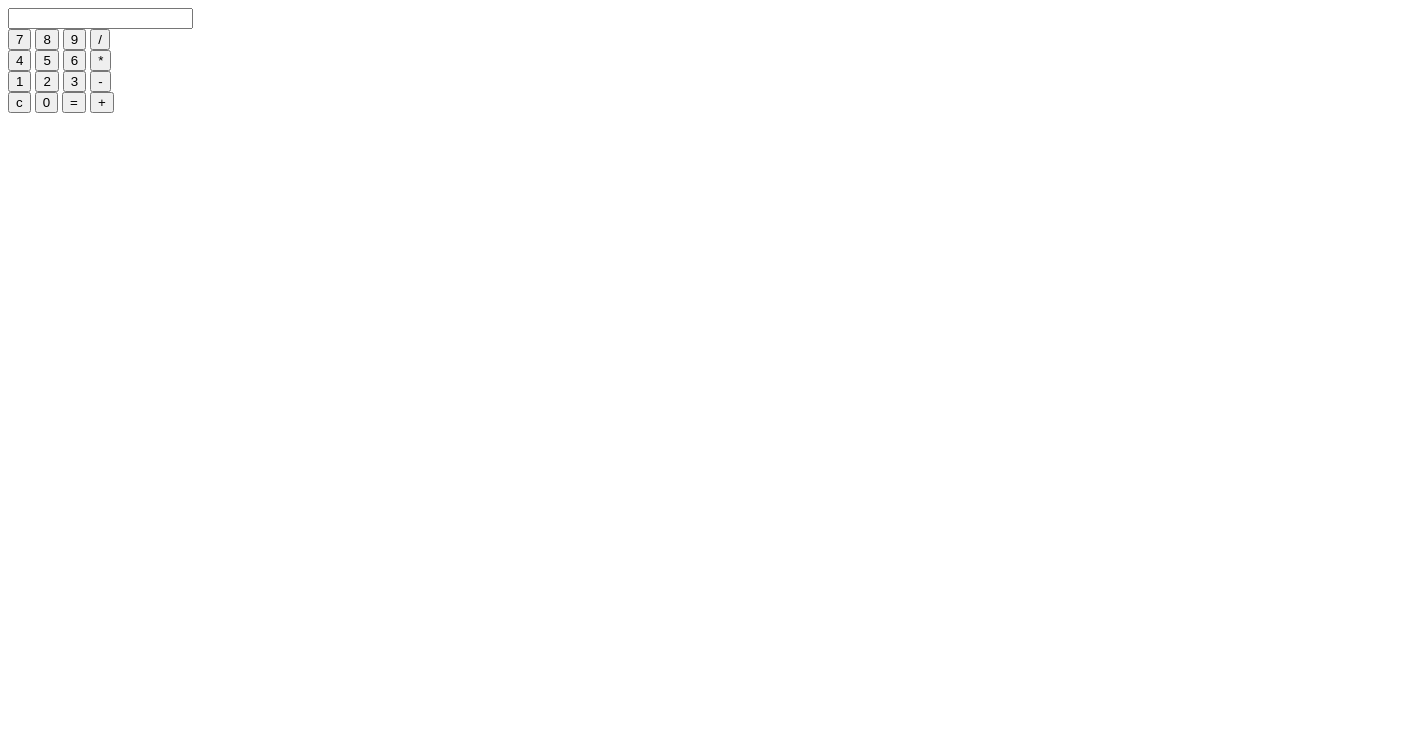
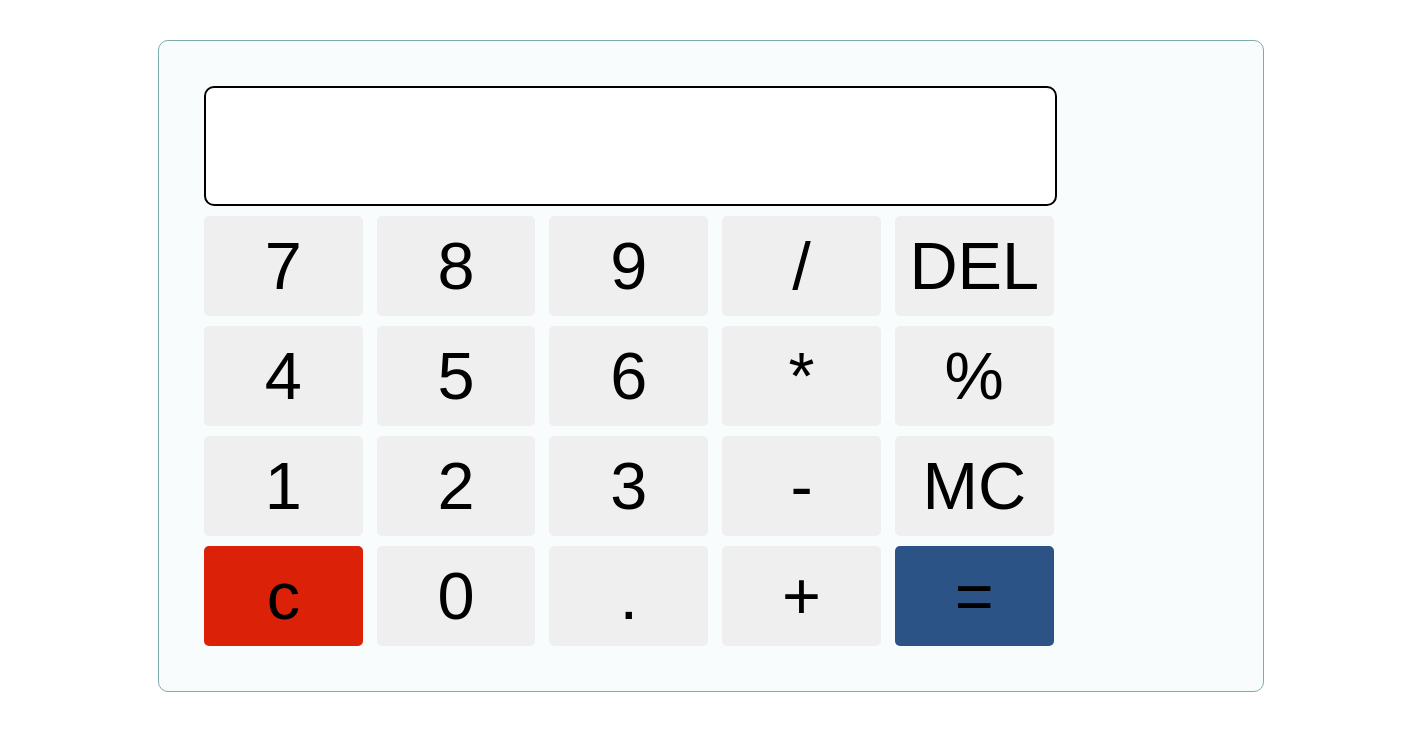
Before and after one commit to WilldenbergFerreira/calculadora-html-css-js, a plain HTML site: page index.html in a window 1280 px wide. Shown: the whole page, 1408 px wide, since content can reach past the window. Drawn offline with Linux system fonts and the light colour scheme.

Commit message:
Concluindo com CSS e JS

```diff
--- a/calculadora.js
+++ b/calculadora.js
@@ -6,7 +6,11 @@ function botao(num){
 function reset(){
     document.calc.visor.value = '';
 }
+
 function calcula(){
     resultado = eval(valor);
     document.calc.visor. value = resultado
 }
+function excluinumero(){
+    valor = document.calc.visor.value = num - num;
+}
--- a/estilo.css
+++ b/estilo.css
@@ -0,0 +1,54 @@
+body{
+
+position: absolute;;
+width: 100%;
+height: 100%;
+margin-left: 10%;
+margin-top: 10px;
+
+}
+
+#calculadora{
+    border: 1px solid rgb(124, 173, 169);
+    background-color: rgb(249, 252, 253);
+    width: 80%;
+    height: 90%;
+    padding: 40px;
+    border-radius: 10px;
+    margin: 30px;
+}
+input{
+    width: 15.5%;
+    height: 100px;
+    margin: 5px;
+    border-radius: 5px;
+    border-style: none;
+    font-size: 50pt;
+}
+#igualdade{
+    width: 15.5%;
+    height: 100px;
+    margin: 5px;
+    border-radius: 5px;
+    border-style: none;
+    font-size: 50pt;
+    background-color: rgb(44, 83, 134);
+}
+#reseta{
+    width: 15.5%;
+    height: 100px;
+    margin: 5px;
+    border-radius: 5px;
+    border-style: none;
+    font-size: 50pt;
+    background-color: rgb(219, 34, 9);
+}
+#visor{
+    width: 79%;
+    height:10%;
+    font-size: 50pt;
+    overflow: hidden;
+    border-radius: 10px;
+    padding:20px;
+    border: 2px solid black;
+}
--- a/index.html
+++ b/index.html
@@ -5,35 +5,41 @@
     <meta name="viewport" content="width=device-width, initial-scale=1.0">
     <script lang="javaScript" src="calculadora.js"></script>
 
+
     <title>Calculadora</title>
+    <link rel="stylesheet" href="estilo.css">
 </head>
 <body>
     <form action=""name="calc">
         <div id="calculadora">
             <input type="text" id="visor" name="visor">
-            <div id="primeira">
+            <div>
                 <input type="button" value="7" class= "botao borda" onclick="botao(value)">
                 <input type="button" value="8" class= "botao borda" onclick="botao(value)">
                 <input type="button" value="9" class= "botao borda" onclick="botao(value)">
                 <input type="button" value="/" class= "botao borda" onclick="botao(value)">
+                <input type="button" value="DEL" classe="botao borda" onclick="excluinumero()">
             </div>
-                <div id="segunda">
+                <div>
                     <input type="button" value="4" class= "botao borda" onclick="botao(value)">
                     <input type="button" value="5" class= "botao borda" onclick="botao(value)">
                     <input type="button" value="6" class= "botao borda" onclick="botao(value)">
                     <input type="button" value="*" class= "botao borda" onclick="botao(value)">
+                    <input type="button" value="%" class= "botao borda" onclick="porcentagem()">
                  </div>
-                <div id="terceira">
+                <div>
                     <input type="button" value="1" class= "botao borda" onclick="botao(value)">
                     <input type="button" value="2" class= "botao borda" onclick="botao(value)">
                     <input type="button" value="3" class= "botao borda" onclick="botao(value)">
                     <input type="button" value="-" class= "botao borda" onclick="botao(value)">
+                    <input type="button" value="MC" class= "botao borda" onclick="botao(value)">
                 </div>
-                <div id="quarta">
-                    <input type="button" value="c" class= "botao borda" onclick="reset()">
+                <div >
+                    <input id="reseta" type="button" value="c" class= "botao borda" onclick="reset()">
                     <input type="button" value="0" class= "botao borda" onclick="botao(value)">
-                    <input type="button" value="=" class= "botao borda" onclick="calcula()">
+                    <input type="button" value="." class= "botao borda" onclick="botao(value)">
                     <input type="button" value="+" class= "botao borda" onclick="botao(value)">
+                    <input id="igualdade" type="button" value="=" class= "botao borda" onclick="calcula()">
             </div>
         </div>
     </form>
```
